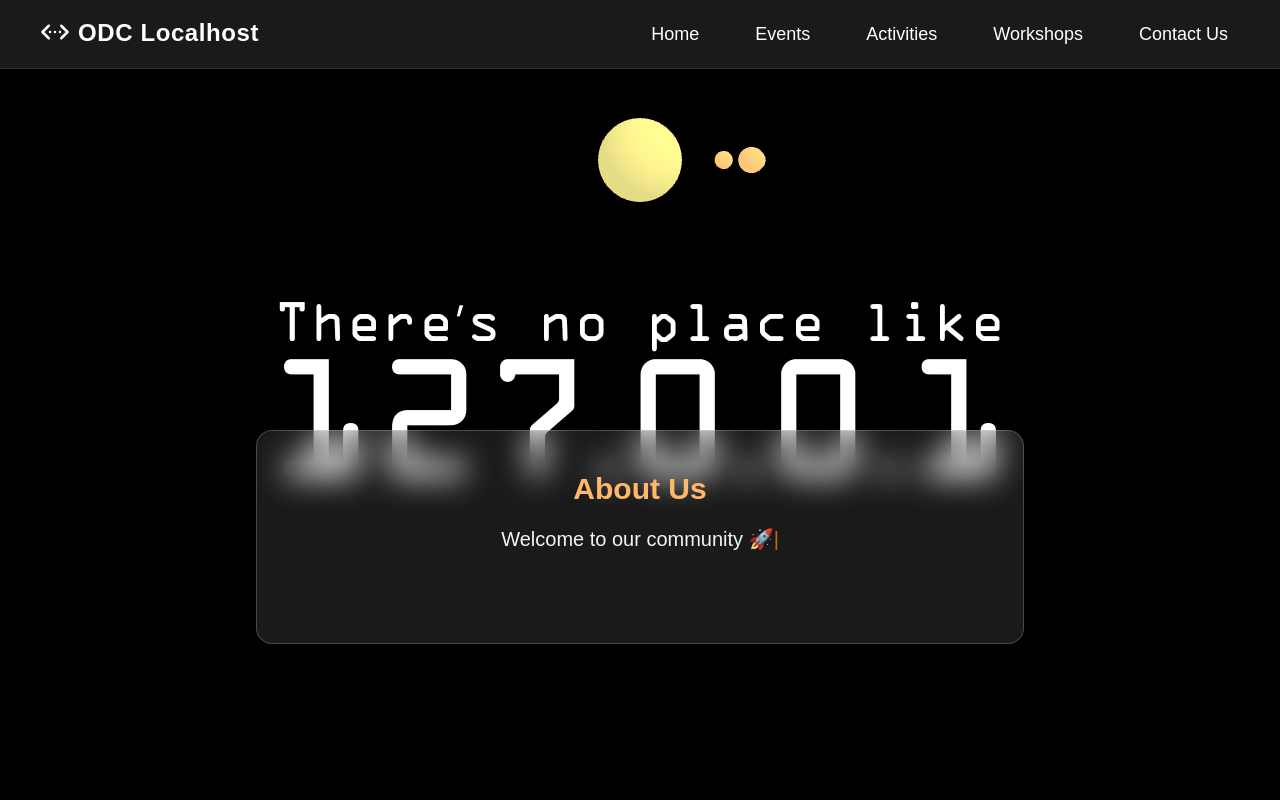
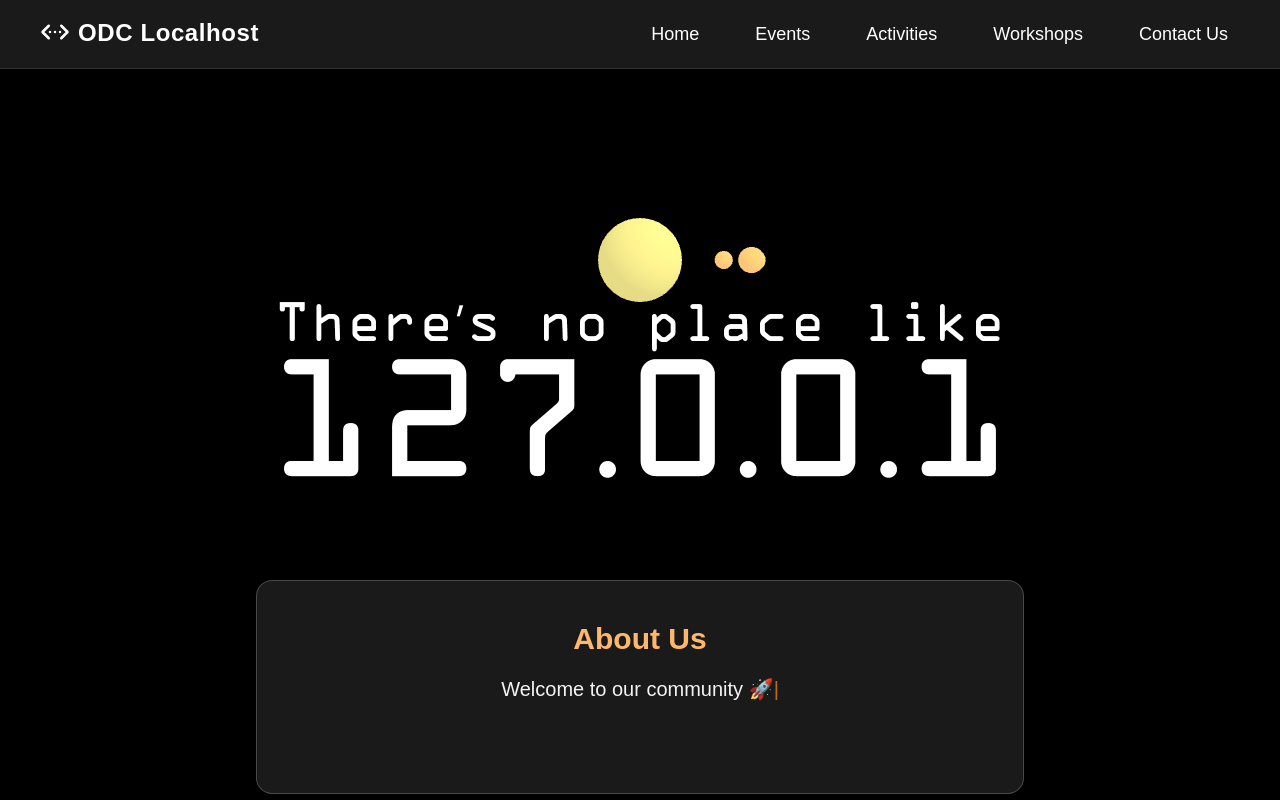
Before and after one commit to oussamazaidi11/ODC, a Next.js app: page / in a window 1280 px wide. Built offline with nearby package versions, Linux system fonts and the light colour scheme.

Commit message:
+++++++++

```diff
--- a/app/components/HomeSc.tsx
+++ b/app/components/HomeSc.tsx
@@ -20,10 +20,10 @@ export default function HomeSc(){
   }, []);
     return(
         <div>
-            <div className="w-full h-full mt-[-100px]">
+            <div className="w-full h-full ">
                 <ThreeScene />
             </div>
-            <section className="flex justify-center items-center w-full px-6 mt-[-50px]">
+            <section className="flex justify-center items-center w-full px-6">
         <div
           className="backdrop-blur-lg bg-white/10 border border-white/20
            shadow-lg rounded-2xl p-6 md:p-10 w-full max-w-3xl
--- a/app/components/NavBar.tsx
+++ b/app/components/NavBar.tsx
@@ -49,7 +49,7 @@ export default function NavBar({ onSectionChange }: { onSectionChange: (id: stri
       {isOpen && (
         <div
           className="absolute top-16 left-0 w-full
-          backdrop-blur-lg bg-white/10 text-white
+          backdrop-blur-3xl bg-white/10 text-white
           flex flex-col items-center gap-4 py-4 md:hidden
           border-t border-white/10 shadow-lg animate-fadeIn"
         >
```
